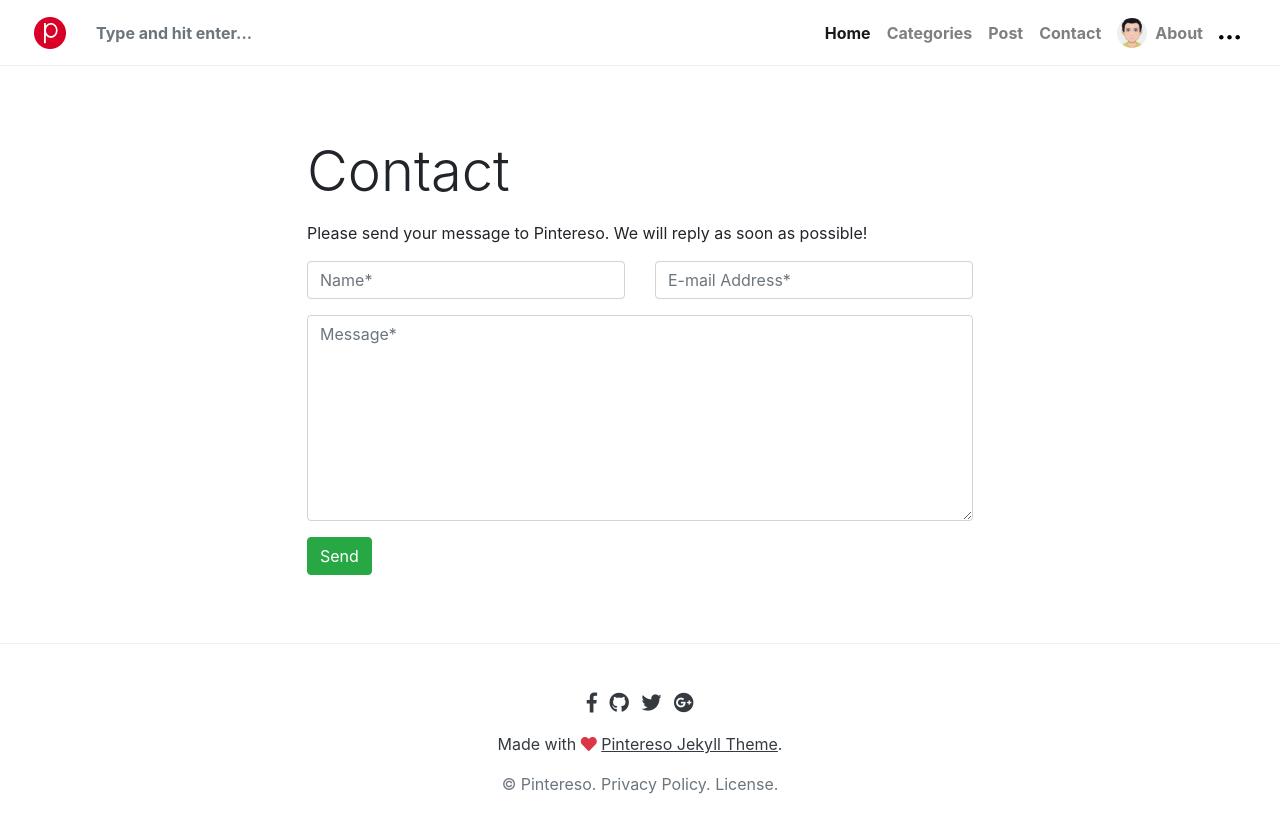
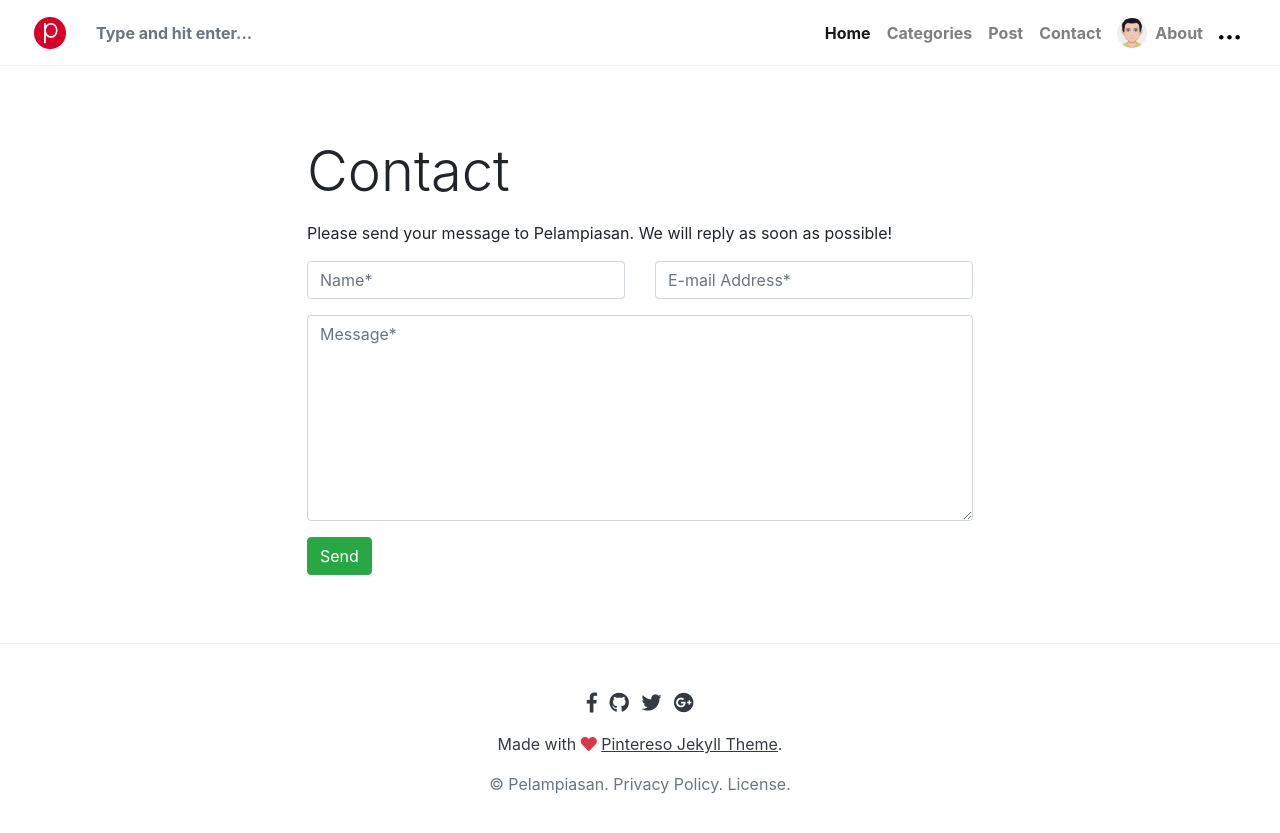
Before and after one commit to ziyoni/ziyoni.github.io, a Jekyll site: the page built from _pages/contact.md, in a window 1280 px wide. Shown: the top 833 px of the page. Built offline with Jekyll 4.4.1, drawn with Linux system fonts in a browser that asks for light colours; nearby versions of some CDN libraries; library files that are not in the unit come from our copies; comment, search, counter and statistics services are not loaded.

Commit message:
Update _config.yml

```diff
--- a/_config.yml
+++ b/_config.yml
@@ -1,9 +1,9 @@
 # Site
-name: 'Pintereso'
-description: 'Pintereso is a free Jekyll theme for awesome people like you, Pinterest like.'
+name: 'Pelampiasan'
+description: 'Pelampiasan is a free for awesome people like you.'
 logo: 'assets/images/logo.png'
 favicon: 'assets/images/logo.png'
-baseurl: '/template-pintereso-bootstrap-jekyll'
+baseurl: '/pelampiasan'
 avatar: 'assets/images/sal.jpg'
 disqus: 'demowebsite'
 email: 'wowthemesnet@gmail.com'
```
